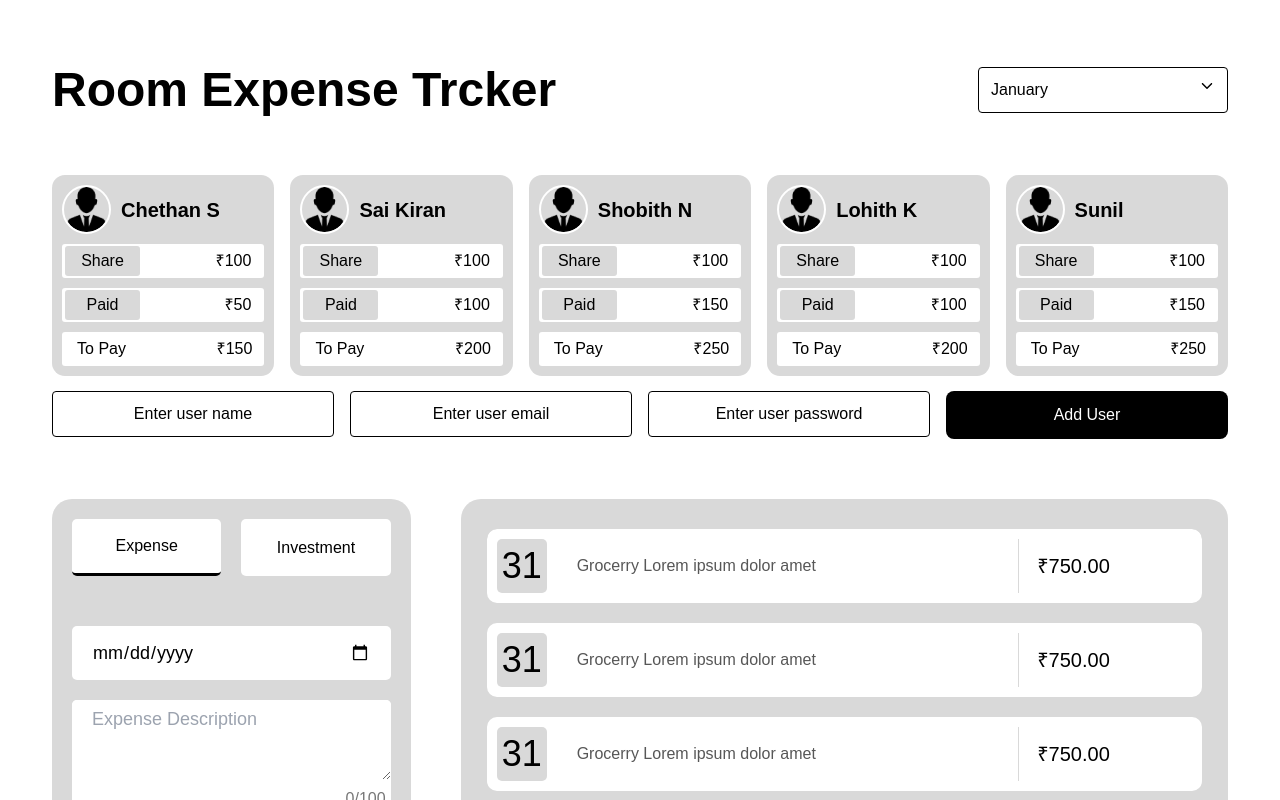
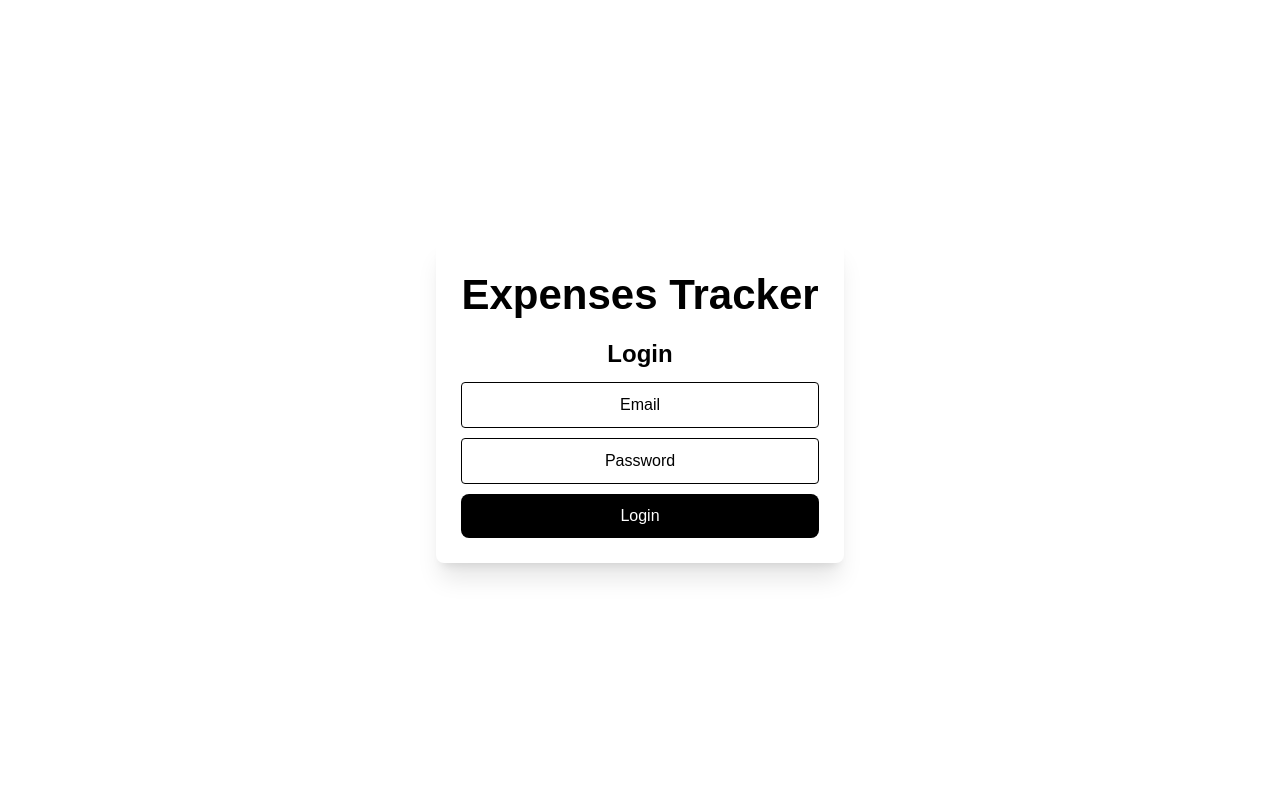
Before and after one commit to itscsp/RoomExpenseTracker, a React app: page / in a window 1280 px wide. Shown: the top 800 px of the page. Built offline with nearby package versions, Linux system fonts and the light colour scheme.

Commit message:
adding login screen

```diff
--- a/src/App.js
+++ b/src/App.js
@@ -1,13 +1,29 @@
-import React from "react";
+import React, { useState }  from "react";
 import Header from './components/Header';
 import Users from './components/Users'
 import Form from './components/Form'
 import ExpensesList from './components/ExpensesList'
+import Login from './components/Login'
+
 
 import './app.css'; //added line
 
 const App = () => {
+    const [isLoged, setIsLoged] = useState(false);
+
+    const [loginResult, setLoginResult] = useState(null);
+
+    const handleLogin = (email, password) => {
+      // code to handle login (e.g. sending a request to a server)
+      setLoginResult({ email, password });
+      setIsLoged(true);
+    };
+
     return (
+        <>
+             {!isLoged ?
+             <Login onLogin={handleLogin} />
+             :
              <div className="container m-auto px-[10px]">
                 <Header />
                 <Users />
@@ -22,6 +38,10 @@ const App = () => {
                     </div>
                 </div>
             </div>
+
+             }
+
+        </>
     );
 }
 
--- a/src/components/AddUser.js
+++ b/src/components/AddUser.js
@@ -42,7 +42,7 @@ const AddUser = () => {
 
     return (
         <form className='mt-[15px] grid grid-cols-1 md:grid-cols-4 gap-4 align-start'>
-            <div className='coll-span-1 '>
+            <div className='col-span-1 '>
                 <input
                     type="text"
                     placeholder="Enter user name"
--- /dev/null
+++ b/src/components/Login.js
@@ -0,0 +1,98 @@
+import React, { useState } from 'react';
+
+function LoginScreen(props) {
+    const [email, setEmail] = useState('');
+    const [password, setPassword] = useState('');
+    const [errors, setErrors] = useState({});
+    const [validate, setValidate] = useState(false);
+
+    const handleSubmit = (e) => {
+        e.preventDefault();
+        let formErrors = {};
+
+        if (!email) {
+            formErrors.email = 'Email is required';
+        } else if (!/\S+@\S+\.\S+/.test(email)) {
+            formErrors.email = 'Email address is invalid';
+            setValidate(true);
+
+        }else{
+            setValidate(true);
+        }
+
+        if (!password) {
+            formErrors.password = 'Password is required';
+            setValidate(false);
+        } else if (password.length < 8) {
+            formErrors.password = 'Password must be at least 8 characters long';
+            setValidate(false);
+        } else {
+            formErrors.password = '';
+            setValidate(true);
+        }
+
+        if(validate) {
+            props.onLogin(email, password);
+        }
+
+        if (Object.keys(formErrors).length > 0) {
+            setErrors(formErrors);
+            return;
+        }
+
+
+
+
+
+
+
+    }
+
+    return (
+        <div className="grid w-full h-[100vh] place-content-center">
+
+
+
+            <div className=" bg-white rounded-lg m-4 p-[25px] shadow-xl">
+
+                <form onSubmit={handleSubmit} className="flex flex-col gap-[10px]">
+                    <h1 className='text-center font-semibold text-[42px]   text-black'>Expenses Tracker</h1>
+                    <h3 className='text-center font-semibold   md:text-[24px]  text-black'>Login</h3>
+                    <div>
+
+                        <input
+                            type="email"
+                            value={email}
+                            placeholder="Email"
+                            onChange={e => setEmail(e.target.value)}
+                            className="w-full p-3 bg-white  placeholder:text-black md:text-center border rounded py-[10px]"
+                        />
+                        {errors.email && <p className="text-[12px] text-red-600">{errors.email}</p>}
+                    </div>
+                    <div>
+
+                        <input
+                            type="password"
+                            value={password}
+                            placeholder="Password"
+                            onChange={e => setPassword(e.target.value)}
+                            className="w-full p-3 bg-white  placeholder:text-black md:text-center border rounded py-[10px]"
+                        />
+                        {errors.password && <p className="text-[12px] text-red-600">{errors.password}</p>}
+                    </div>
+
+                    <button
+                        type="submit"
+                        className="bg-black text-white px-3 py-[10px] rounded-lg hover:bg-black-600"
+                    >
+                        Login
+                    </button>
+                </form>
+            </div>
+
+
+        </div>
+    );
+}
+
+export default LoginScreen;
--- a/webpack.config.js
+++ b/webpack.config.js
@@ -3,8 +3,8 @@ const path = require('path');
 
 module.exports = {
     entry: './index.js',
-    // mode: 'development',
-    mode: 'production',
+    mode: 'development',
+    // mode: 'production',
     output: {
         path: path.resolve(__dirname, './dist'),
         filename: 'index_bundle.js',
```
Lines whose indentation alone changed are shown as unchanged.
